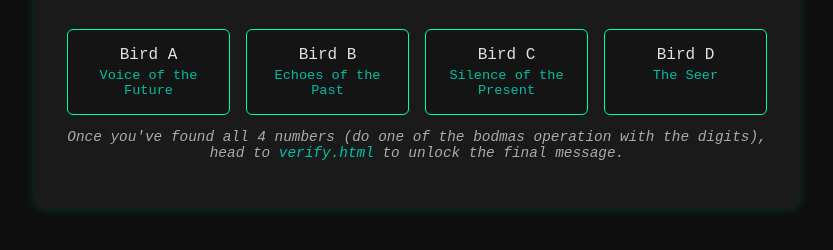
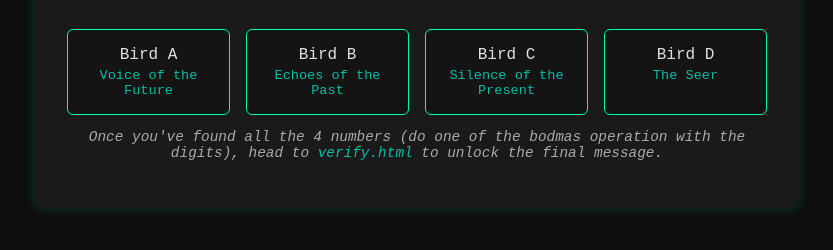
Before and after one commit to karthikgkumar/cicada, a plain HTML site: page index.html in a window 1280 px wide. Shown: the part 194-444 px from the top of the page, without its empty margins (223-1056 px from the left). Drawn offline with Linux system fonts and the light colour scheme.

Commit message:
Update index.html

```diff
--- a/index.html
+++ b/index.html
@@ -19,7 +19,7 @@
     </div>
 
     <p class="note">
-      Once you've found all 4 numbers (do one of the bodmas operation with the digits), head to
+      Once you've found all the 4 numbers (do one of the bodmas operation with the digits), head to
       <a href="verify.html">verify.html</a> to unlock the final message.
     </p>
   </div>
```
